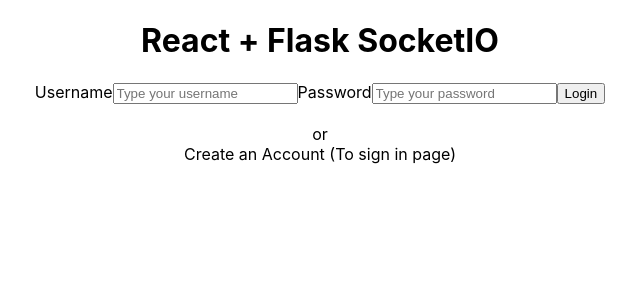
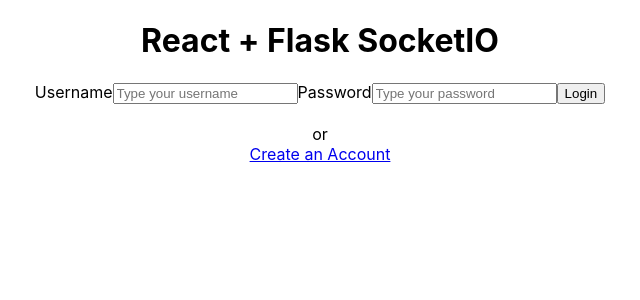
Before and after one commit to Didi-T-Wu/message-app, a React (Create React App) app in the folder client/: page /login in a window 1280 px wide. Shown: the top 300 px of the page, without its empty margins (320-960 px from the left). Built offline with nearby package versions, Linux system fonts and the light colour scheme; no server answers.

Commit message:
Add autoComplete off for security reason and Fix routing to sign up page

```diff
--- a/client/src/login/Login.js
+++ b/client/src/login/Login.js
@@ -1,5 +1,5 @@
 import React, { useState } from "react";
-
+import { Link } from 'react-router-dom'
 const Login = ()=> {
   const [formData, setFormData] = useState({username:'', password:''})
 
@@ -27,6 +27,7 @@
        value={formData.username}
        onChange={onFormDataChange}
        placeholder="Type your username"
+       autoComplete="off"
       >
       </input>
       <label htmlFor='password'>Password</label>
@@ -37,13 +38,13 @@
        value={formData.password}
        onChange={onFormDataChange}
        placeholder="Type your password"
+       autoComplete="off"
       >
       </input>
       <button>Login</button>
     </form>
     <br/> or
-    {/* FIXME:  react router to sign in page*/}
-    <div>Create an Account (To sign in page)</div>
+    <div><Link to='/signup'>Create an Account</Link></div>
   </div>)
 
 }
```
